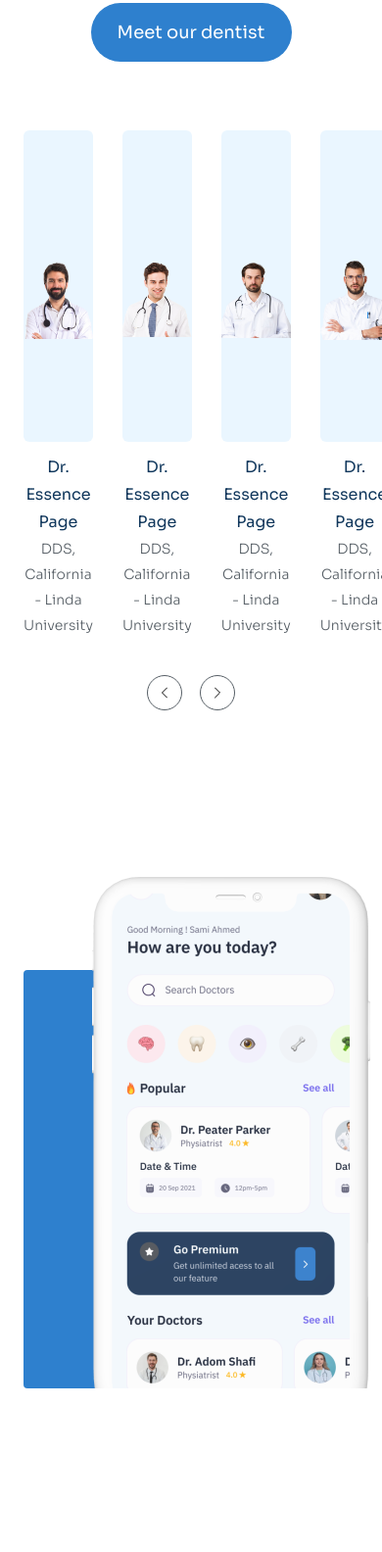
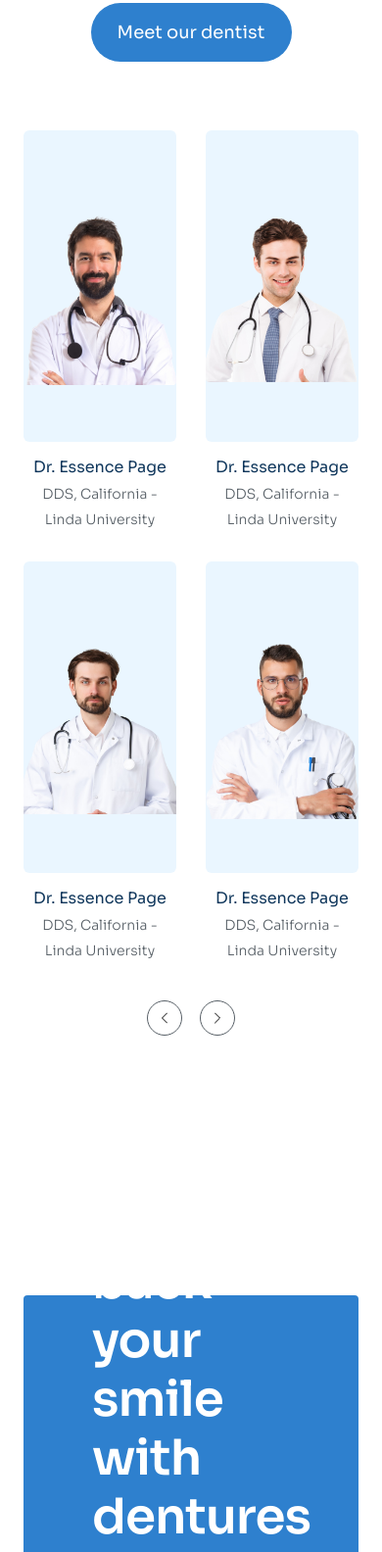
Before and after one commit to BoDoi123/HTML_CSS_responsive_third_project, a plain HTML site: page index.html in a window 390 px wide. Shown: the part 6437-8021 px from the top of the page at 98% size. Drawn offline with nearby package versions, Linux system fonts and the light colour scheme.

Commit message:
Responsive_Team_Install_Block

```diff
--- a/assets/css/responsive.css
+++ b/assets/css/responsive.css
@@ -175,6 +175,21 @@
         width: 90%;
         text-align: center;
     }
+
+    /* Team Block */
+    .team__list {
+        grid-template-columns: repeat(2, 1fr);
+        gap: 30px;
+    }
+
+    /* Install Block */
+    .install__img {
+        display: none;
+    }
+
+    .install__content {
+        max-width: 100%;
+    }
 }
 
 /* Tablet */
```
